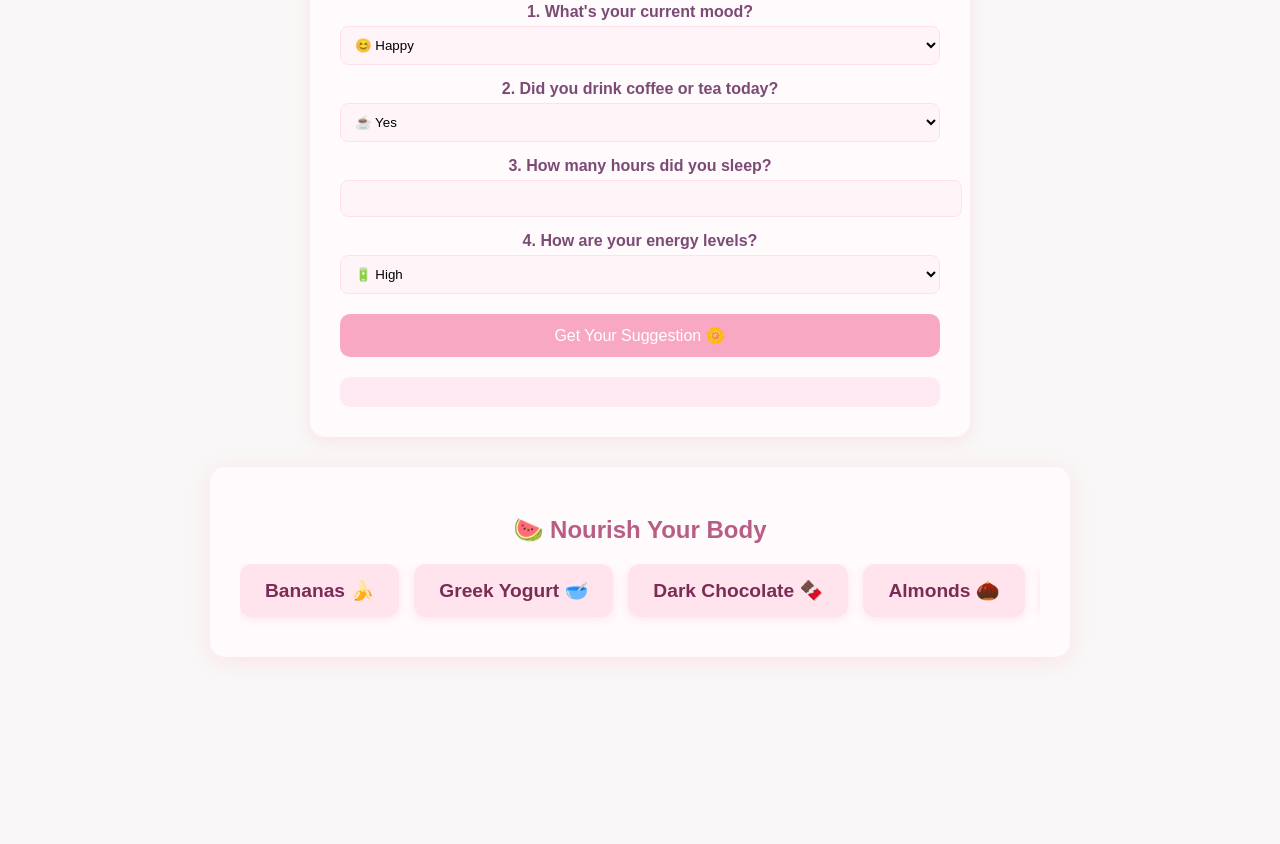
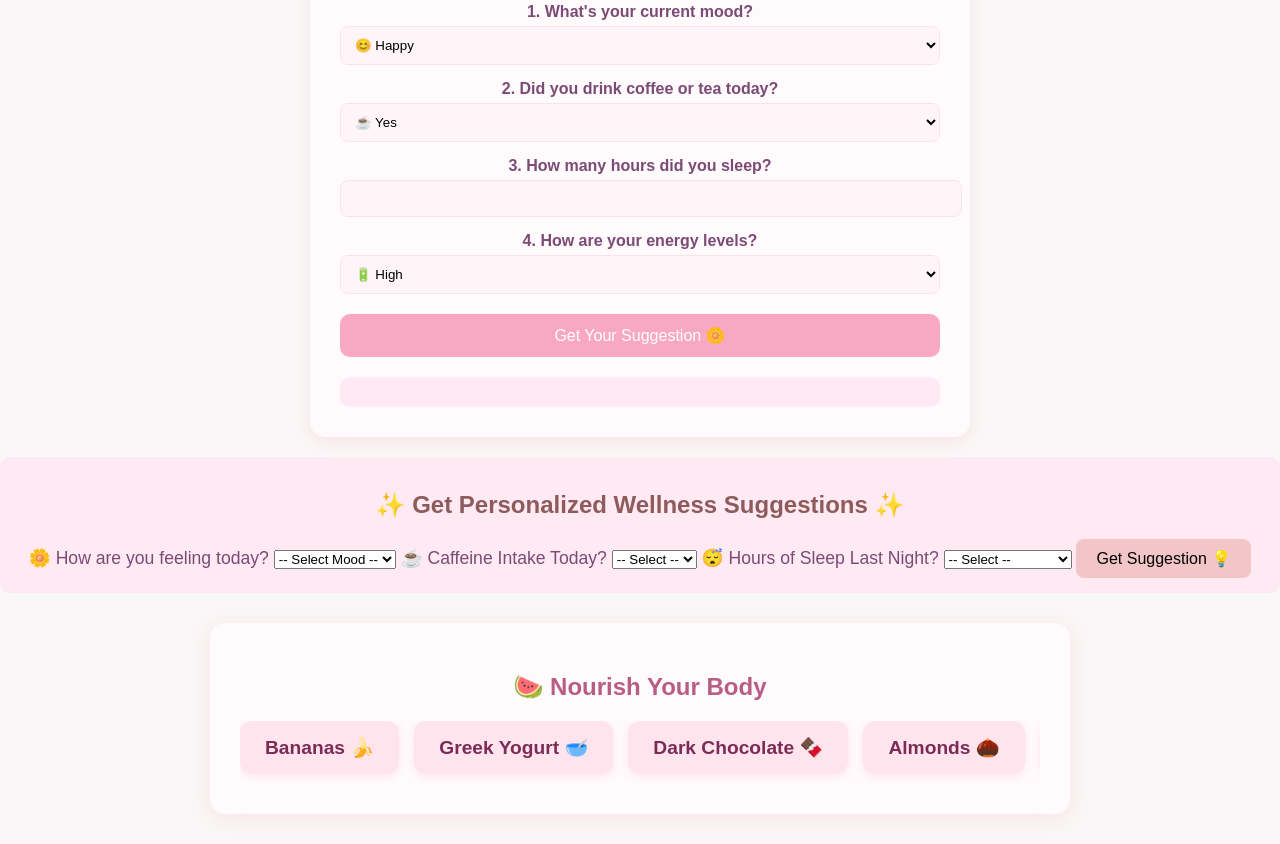
Before and after one commit to Meow-harini/pms-games, a plain HTML site: page index.html in a window 1280 px wide. Shown: the part 808-1652 px from the top of the page. Before the commit the page ends 1495 px from the top, so only its background shows below. Drawn offline with Linux system fonts and the light colour scheme.

Commit message:
Update index.html

```diff
--- a/index.html
+++ b/index.html
@@ -96,6 +96,39 @@
   <div id="suggestionBox" class="suggestion-box"></div>
 </section>
 
+<div class="suggestion-box">
+  <h2>✨ Get Personalized Wellness Suggestions ✨</h2>
+
+  <label for="moodSelect">🌼 How are you feeling today?</label>
+  <select id="moodSelect">
+    <option value="">-- Select Mood --</option>
+    <option value="happy">Happy 😊</option>
+    <option value="sad">Sad 😢</option>
+    <option value="anxious">Anxious 😰</option>
+  </select>
+
+  <label for="caffeineSelect">☕ Caffeine Intake Today?</label>
+  <select id="caffeineSelect">
+    <option value="">-- Select --</option>
+    <option value="low">Low</option>
+    <option value="moderate">Moderate</option>
+    <option value="high">High</option>
+  </select>
+
+  <label for="sleepSelect">😴 Hours of Sleep Last Night?</label>
+  <select id="sleepSelect">
+    <option value="">-- Select --</option>
+    <option value="low">Less than 5 hours</option>
+    <option value="normal">5-8 hours</option>
+    <option value="great">8+ hours</option>
+  </select>
+
+  <button id="getSuggestion">Get Suggestion 💡</button>
+
+  <div id="suggestionOutput" class="output-box"></div>
+</div>
+
+
 
 <section class="food-section">
   <h2>🍉 Nourish Your Body</h2>
```
